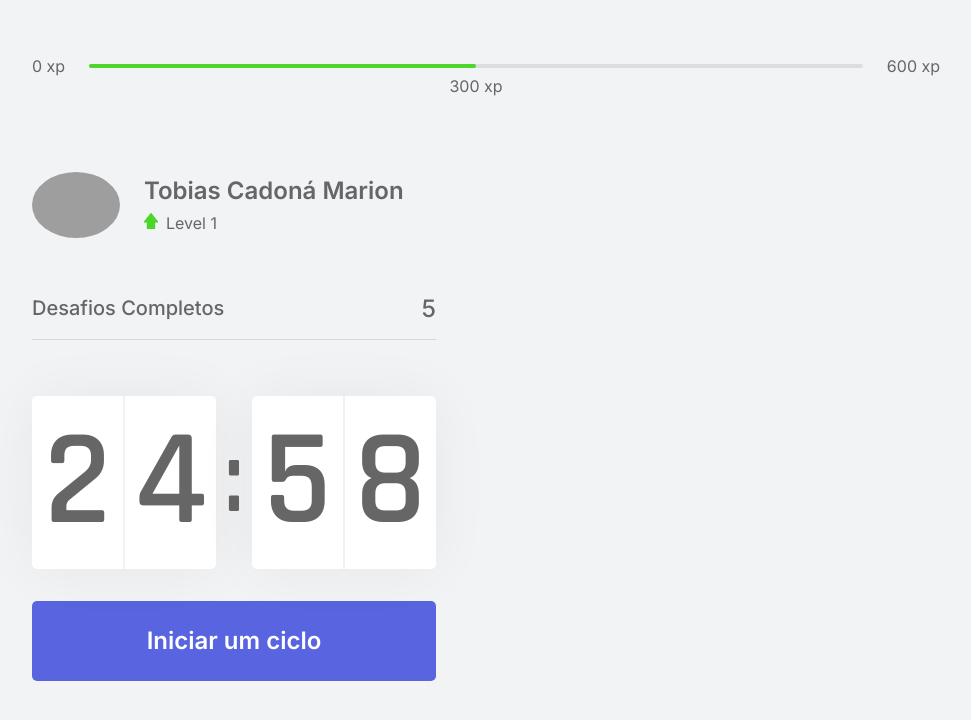
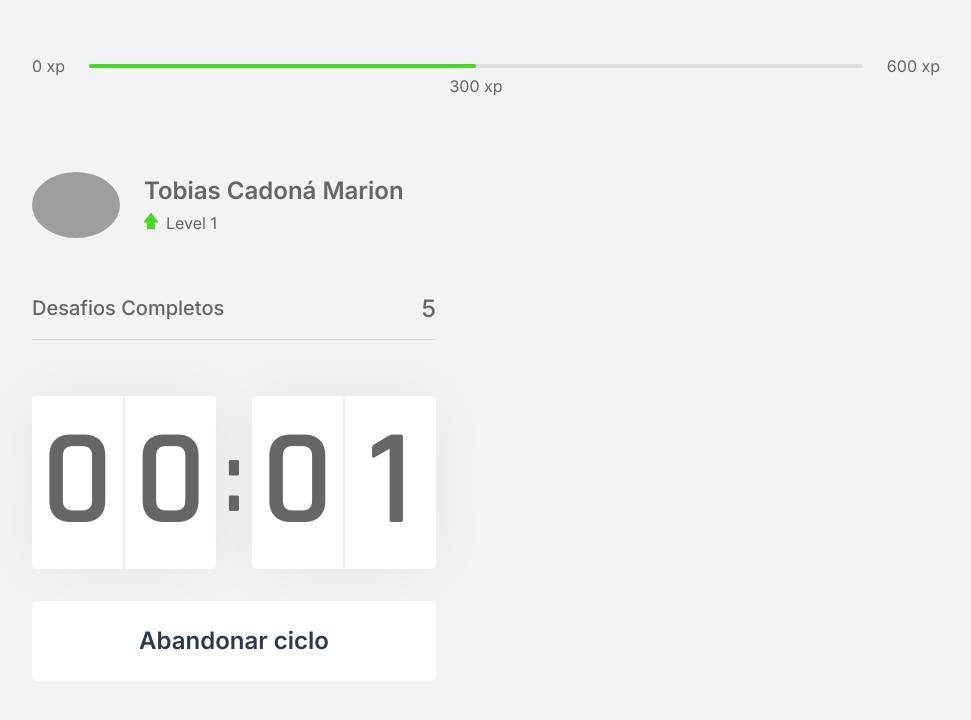
Before and after one commit to tobiasMarion/nlw4-react-moveit, a Next.js app: page / in a window 1280 px wide. Both pictures are taken after a click on the button "Iniciar um ciclo". Shown: the top 720 px of the page, without its empty margins (154-1125 px from the left). Built offline with nearby package versions, Linux system fonts and the light colour scheme; grey boxes are pictures that could not be loaded.

Commit message:
primeira metade aula 3

```diff
--- a/src/components/Countdown.tsx
+++ b/src/components/Countdown.tsx
@@ -1,27 +1,44 @@
-import { useState, useEffect } from 'react';
-import styles from '../styles/components/Countdown.module.css'
+import { useState, useEffect } from "react";
+import styles from "../styles/components/Countdown.module.css";
+
+let countdownTimeout: NodeJS.Timeout;
 
 export function Countdown() {
-    const [time, setTime] = useState(25 * 60);
-    const [active, setActive] = useState(false);
+    // States
+    const [time, setTime] = useState(0.05 * 60);
+    const [isActive, setIsActive] = useState(false);
+    const [hasFinished, setHasFinished] = useState(false);
 
     const minutes = Math.floor(time / 60);
     const seconds = time % 60;
 
-    const [minutesLeft, minutesRight] = String(minutes).padStart(2, '0').split('')
-    const [secondsLeft, secondsRight] = String(seconds).padStart(2, '0').split('')
+    const [minutesLeft, minutesRight] = String(minutes)
+        .padStart(2, "0")
+        .split("");
+    const [secondsLeft, secondsRight] = String(seconds)
+        .padStart(2, "0")
+        .split("");
 
     function startCountdown() {
-        setActive(true)
+        setIsActive(true);
+    }
+
+    function resetCountdown() {
+        clearTimeout(countdownTimeout);
+        setIsActive(false);
+        setTime(0.05 * 60);
     }
 
     useEffect(() => {
-        if (active && time > 0) {
-            setTimeout(() => {
-                setTime(time - 1)
-            }, 1000)
+        if (isActive && time > 0) {
+            countdownTimeout = setTimeout(() => {
+                setTime(time - 1);
+            }, 1000);
+        } else if (isActive || time === 0) {
+            setHasFinished(true);
+            setIsActive(false);
         }
-    }, [active, time])
+    }, [isActive, time]);
 
     return (
         <div>
@@ -37,12 +54,32 @@
                 </div>
             </div>
 
+            {hasFinished ? (
+                <button
+                    className={styles.countdownButton}
+                    disabled
+                >
+                    Ciclo encerrado
+                </button>
+            ) : (
+                <>
+                    {isActive ? (
+                        <button
+                            className={`${styles.countdownButton} ${styles.countdownButtonActive}`}
+                            onClick={resetCountdown}
+                        >
+                            Abandonar ciclo
+                        </button>
+                    ) : (
                         <button
                             className={styles.countdownButton}
                             onClick={startCountdown}
                         >
                             Iniciar um ciclo
                         </button>
+                    )}
+                </>
+            )}
         </div>
     );
 }
--- a/src/styles/components/Countdown.module.css
+++ b/src/styles/components/Countdown.module.css
@@ -52,6 +52,22 @@
     transition: .2s;
 }
 
-.countdownButton:hover {
+.countdownButton:not(:disabled):hover {
     background: var(--blue-dark);
 }
+
+.countdownButtonActive {
+    background: var(--white);
+    color: var(--title);
+}
+
+.countdownButtonActive:not(:disabled):hover {
+    background: var(--red);
+    color: var(--white);
+}
+
+.countdownButton:disabled {
+    background: var(--white);
+    cursor: not-allowed;
+    color: var(--text);
+}
```
Lines whose indentation alone changed are shown as unchanged.
